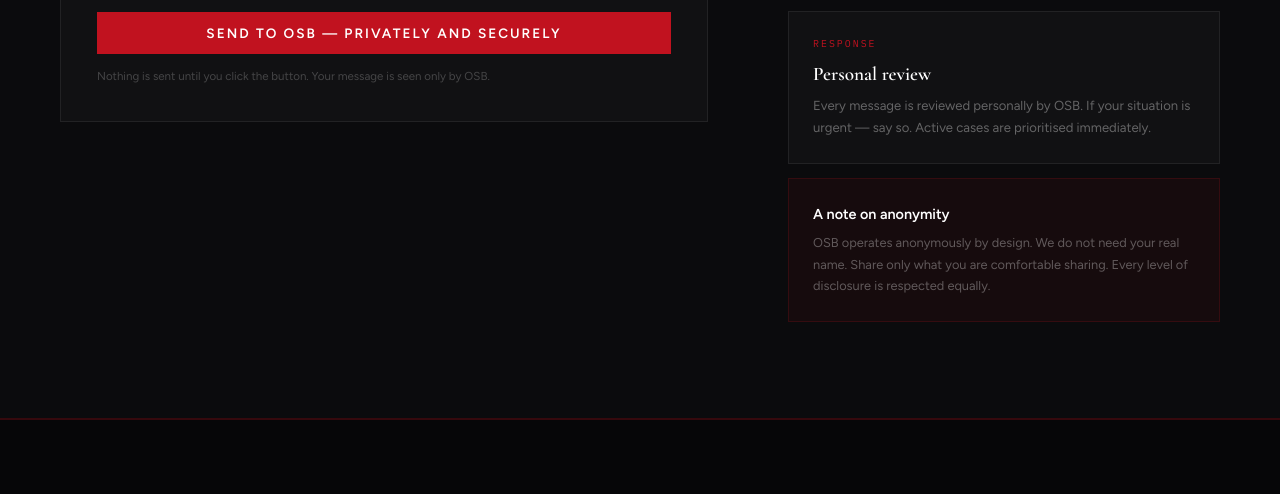
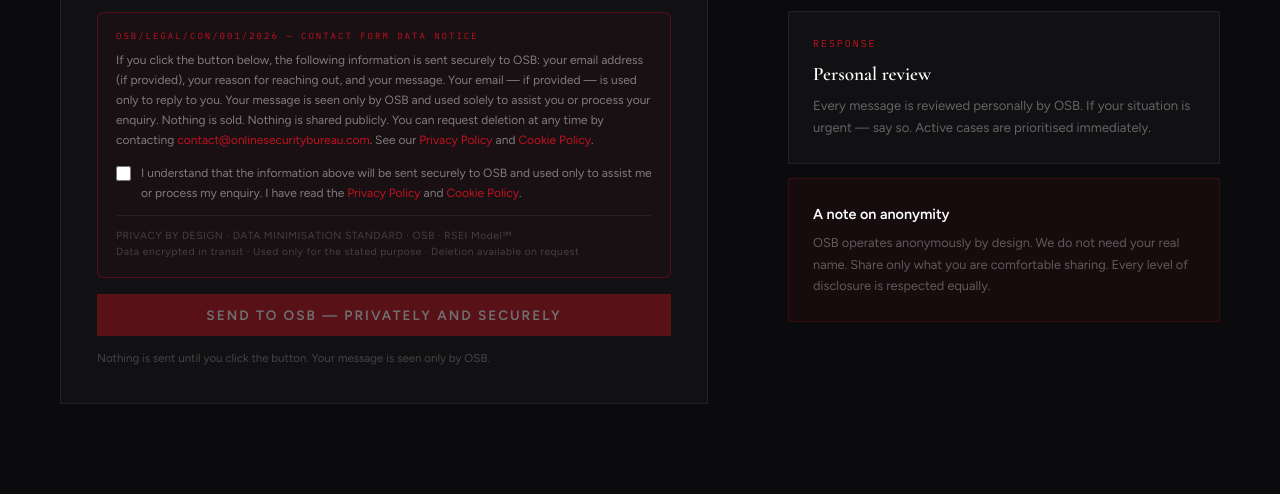
Before and after one commit to OSBCreator/osb-backend, a website: page contact.html in a window 1280 px wide. Shown: the part 1112-1606 px from the top of the page. Drawn offline with nearby package versions, Linux system fonts and the light colour scheme.

Commit message:
Contact form — consent block, fix dropdown, remove analyst cert

```diff
--- a/contact.html
+++ b/contact.html
@@ -465,9 +465,22 @@ footer{background:var(--footer-bg) !important;}
         <div class="cfw">
           <form id="osb-form">
             <div style="margin-bottom:1rem;"><label class="cfl">Your email <span>(optional — for a reply)</span></label><input type="email" class="cfi" id="cfe" placeholder="your@email.com"></div>
-            <div style="margin-bottom:1rem;"><label class="cfl">Why are you reaching out?</label><select class="cfs" id="cfr" style="background:rgba(255,255,255,.04);"><option value="" style="background:#111;">— Select —</option><option style="background:#111;">I think I am in a romance scam right now</option><option style="background:#111;">I recently left a scam situation</option><option style="background:#111;">I want to report a fraud technique</option><option style="background:#111;">I am a researcher or journalist</option><option style="background:#111;">I want to share a case with OSB</option><option style="background:#111;">RSEI Analyst Certification enquiry</option><option style="background:#111;">Other</option></select></div>
+            <div style="margin-bottom:1rem;"><label class="cfl">Why are you reaching out?</label><select class="cfs" id="cfr" style="background:rgba(255,255,255,.04);"><option value="" style="background:#111;">— Select —</option><option style="background:#111;">I think I am in a romance scam right now</option><option style="background:#111;">I recently left a scam situation</option><option style="background:#111;">I want to report a fraud technique</option><option style="background:#111;">I am a researcher or journalist</option><option style="background:#111;">I want to share a case with OSB</option><option style="background:#111;">Platform certification enquiry</option><option style="background:#111;">Institutional or regulatory enquiry</option><option style="background:#111;">Other</option></select></div>
             <div style="margin-bottom:1rem;"><label class="cfl">Your message</label><textarea class="cft" id="cfm" placeholder="Tell us what is happening. There is no right or wrong way to say it. Take your time."></textarea></div>
-            <button type="button" class="cfb" onclick="sendContact()">Send to OSB — Privately and Securely</button>
+
+            <!-- CONSENT BLOCK — OSB/LEGAL/CON/001/2026 -->
+            <div style="border:1px solid rgba(193,18,31,.35);border-radius:6px;padding:1rem 1.125rem;margin-bottom:1rem;background:rgba(193,18,31,.04);">
+              <div style="font-family:'IBM Plex Mono',monospace;font-size:9px;letter-spacing:2px;text-transform:uppercase;color:#C1121F;margin-bottom:.5rem;">OSB/LEGAL/CON/001/2026 — Contact Form Data Notice</div>
+              <div style="font-size:.75rem;color:rgba(255,255,255,.45);line-height:1.65;margin-bottom:.875rem;">If you click the button below, the following information is sent securely to OSB: your email address (if provided), your reason for reaching out, and your message. Your email — if provided — is used only to reply to you. Your message is seen only by OSB and used solely to assist you or process your enquiry. Nothing is sold. Nothing is shared publicly. You can request deletion at any time by contacting <a href="mailto:contact@onlinesecuritybureau.com" style="color:#C1121F;text-decoration:none;">contact@onlinesecuritybureau.com</a>. See our <a href="privacy.html" style="color:#C1121F;text-decoration:none;">Privacy Policy</a> and <a href="cookies.html" style="color:#C1121F;text-decoration:none;">Cookie Policy</a>.</div>
+              <label style="display:flex;align-items:flex-start;gap:10px;cursor:pointer;">
+                <input type="checkbox" id="contact-consent" onchange="updateContactSubmit()" style="width:15px;height:15px;min-width:15px;margin-top:2px;accent-color:#C1121F;cursor:pointer;">
+                <span style="font-size:.75rem;color:rgba(255,255,255,.45);line-height:1.6;">I understand that the information above will be sent securely to OSB and used only to assist me or process my enquiry. I have read the <a href="privacy.html" style="color:#C1121F;text-decoration:none;">Privacy Policy</a> and <a href="cookies.html" style="color:#C1121F;text-decoration:none;">Cookie Policy</a>.</span>
+              </label>
+              <div style="font-size:.65rem;color:rgba(255,255,255,.2);letter-spacing:.5px;margin-top:.75rem;padding-top:.75rem;border-top:1px solid rgba(255,255,255,.06);">PRIVACY BY DESIGN &middot; DATA MINIMISATION STANDARD &middot; OSB &middot; RSEI Model™<br>Data encrypted in transit &middot; Used only for the stated purpose &middot; Deletion available on request</div>
+            </div>
+            <!-- END CONSENT -->
+
+            <button type="button" class="cfb" id="contact-submit-btn" onclick="sendContact()" disabled style="opacity:.4;cursor:not-allowed;">Send to OSB — Privately and Securely</button>
           </form>
           <div class="form-ok" id="form-ok"><p><strong>Message received.</strong><br>OSB will review your message personally. If you provided an email, you will hear from us.</p></div>
           <p style="font-size:.72rem;color:rgba(255,255,255,.22);margin-top:.875rem;line-height:1.5;">Nothing is sent until you click the button. Your message is seen only by OSB.</p>
@@ -509,7 +522,6 @@ footer{background:var(--footer-bg) !important;}
         <a href="intelligence.html">IFN Case Library</a>
         <a href="score.html">Scoring Tool</a>
         <a href="solace.html">Solace Guide™</a>
-        <a href="contact.html">Analyst Certification (Coming)</a>
       </div>
     </div>
     <div>
@@ -552,11 +564,18 @@ window.addEventListener('scroll',function(){
 </script>
 <script>
 var BACKEND_URL="https://osb-backend-production.up.railway.app";
+function updateContactSubmit(){
+  var btn=document.getElementById('contact-submit-btn');
+  var checked=document.getElementById('contact-consent').checked;
+  if(btn){btn.disabled=!checked;btn.style.opacity=checked?'1':'0.4';btn.style.cursor=checked?'pointer':'not-allowed';}
+}
 function sendContact(){
+  var consent=document.getElementById('contact-consent');
+  if(!consent||!consent.checked)return;
   var email=document.getElementById('cfe').value,reason=document.getElementById('cfr').value,message=document.getElementById('cfm').value;
   if(!message)return;
-  var btn=document.querySelector('.cfb');
-  btn.disabled=true;
+  var btn=document.getElementById('contact-submit-btn');
+  btn.disabled=true;btn.style.opacity='0.6';
   btn.textContent='Sending…';
   var controller=new AbortController();
   var timeout=setTimeout(function(){controller.abort();},20000);
```
